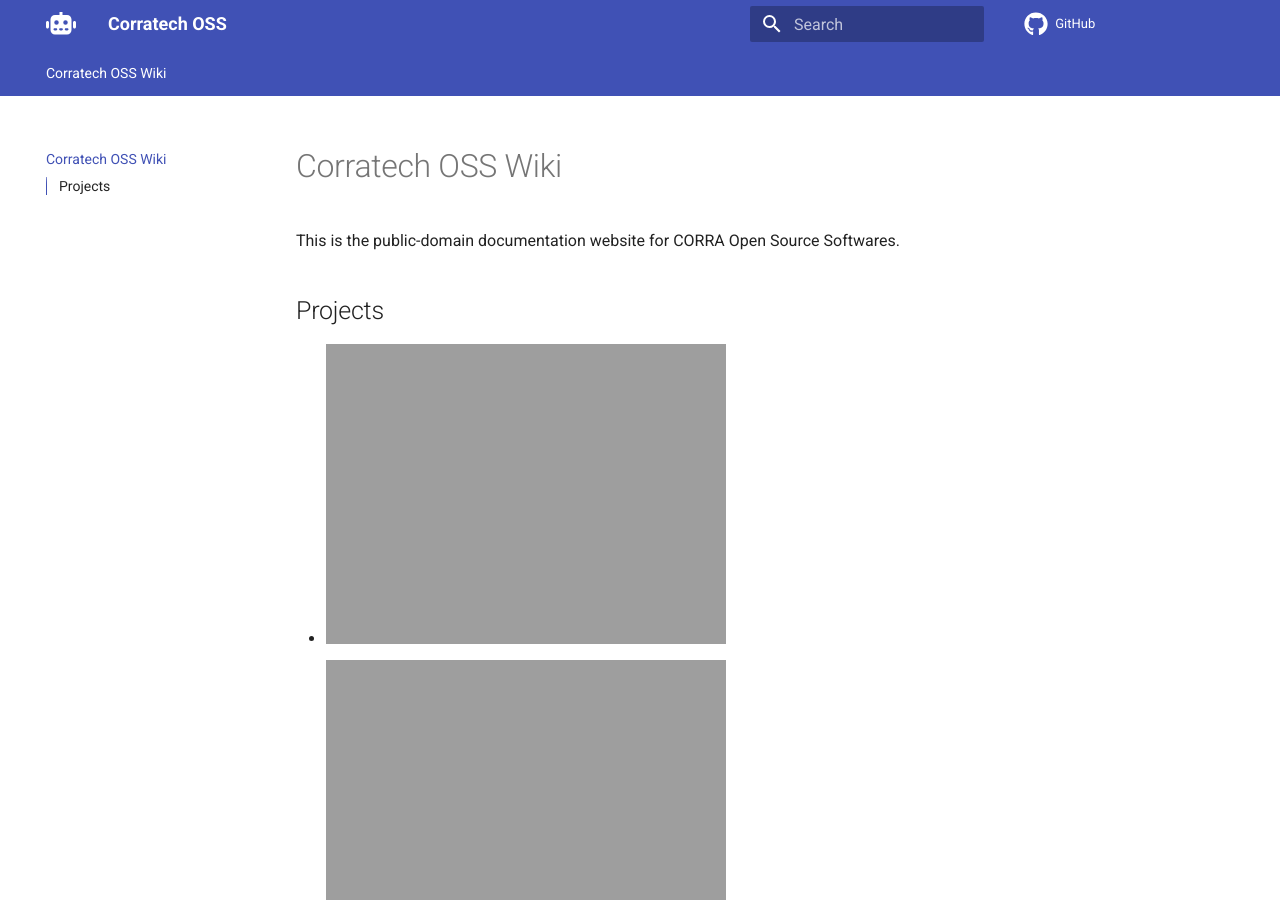
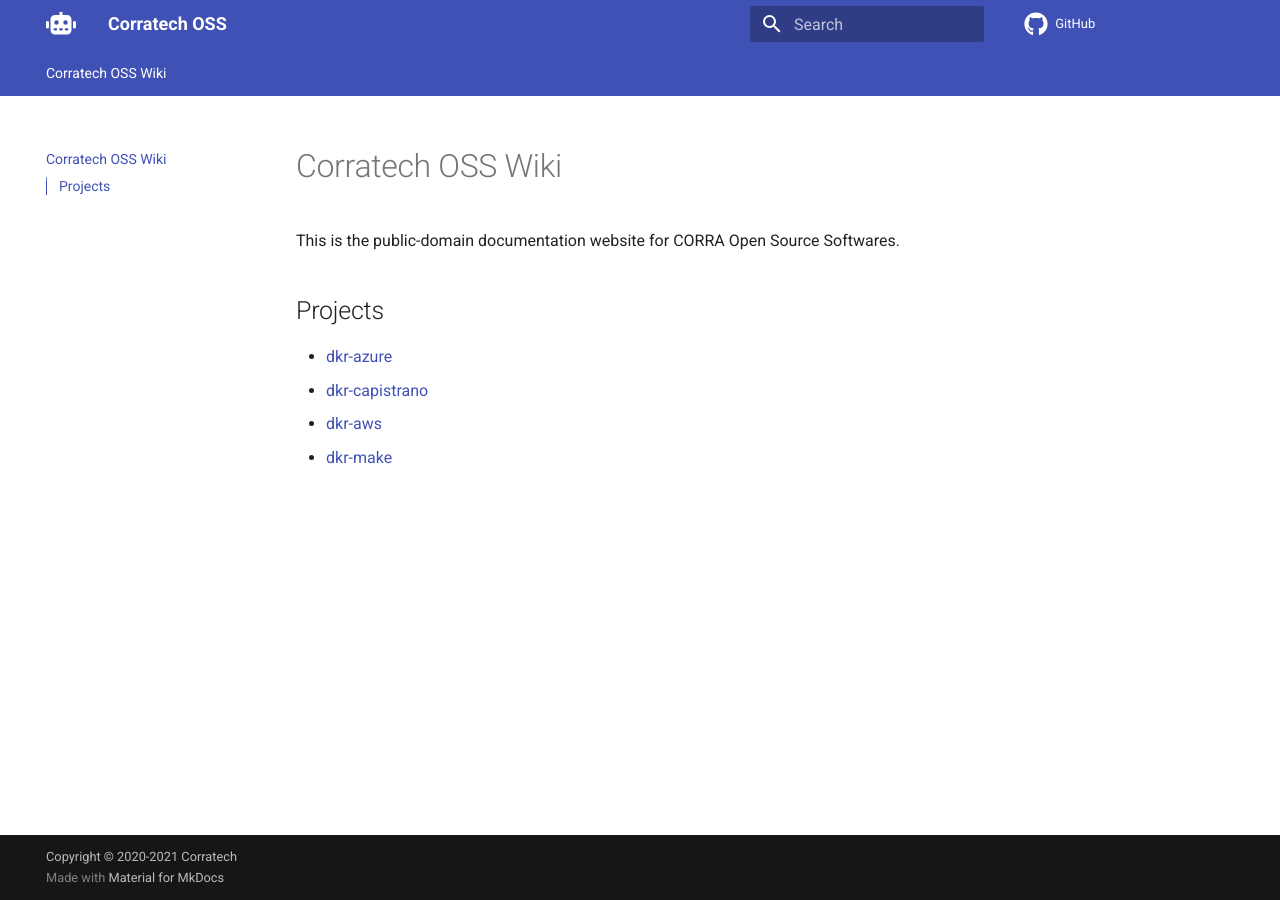
Before and after one commit to corratech/oss-wiki, an MkDocs documentation site: the page built from docs/docs/index.md, in a window 1280 px wide and 900 px high. Built offline with MkDocs 1.6.1 and Material for MkDocs 9.7.7, drawn with Linux system fonts in a browser that asks for light colours; comment, search, counter and statistics services are not loaded.

Commit message:
Updated index.md

```diff
--- a/docs/docs/index.md
+++ b/docs/docs/index.md
@@ -4,7 +4,7 @@
 
 ## Projects
 
-- ![dkr-azure](https://github.com/corratech/dkr-azure)
-- ![dkr-capistrano](https://github.com/corratech/dkr-capistrano)
-- ![dkr-aws](https://github.com/corratech/dkr-aws)
-- ![dkr-make](https://github.com/corratech/dkr-make)
+- [dkr-azure](https://github.com/corratech/dkr-azure)
+- [dkr-capistrano](https://github.com/corratech/dkr-capistrano)
+- [dkr-aws](https://github.com/corratech/dkr-aws)
+- [dkr-make](https://github.com/corratech/dkr-make)
```
